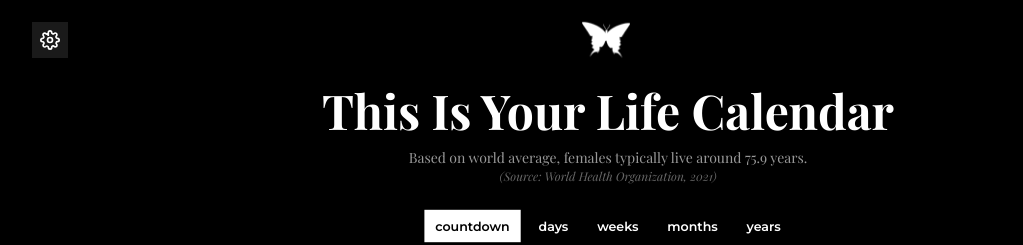
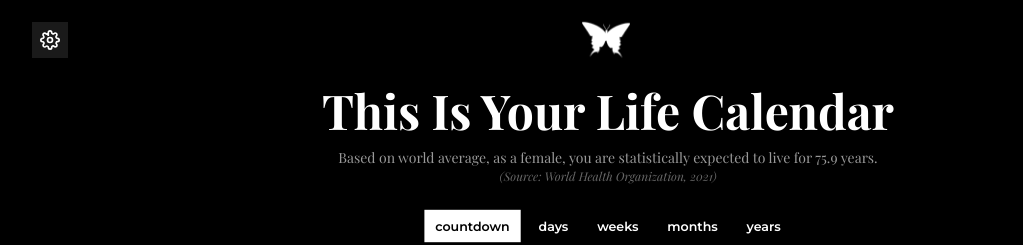
Before and after one commit to exoad/mori, a React (Vite) app: page /mori/rep in a window 1280 px wide. Shown: the top 245 px of the page, without its empty margins (32-1055 px from the left). Built offline with nearby package versions, Linux system fonts and the light colour scheme; a web font is replaced by a local one.

Commit message:
fix some minor grammar

```diff
--- a/src/pages/Rep.tsx
+++ b/src/pages/Rep.tsx
@@ -169,9 +169,9 @@ export default function Rep() {
                         <span className="text-xs md:text-sm">
                             {regionType === "world"
                                 ? (gender === "Male"
-                                    ? `Based on world average, males are statistically expected to live for ${mortalityStats.male} years.`
-                                    : `Based on world average, females typically live around ${mortalityStats.female} years.`)
-                                : `In ${country}, life expectancy is approximately ${lifeExpectancy} years.`}
+                                    ? `Based on world average, as a male, you are statistically expected to live for ${mortalityStats.male} years.`
+                                    : `Based on world average, as a female, you are statistically expected to live for ${mortalityStats.female} years.`)
+                                : `As a ${gender}, in ${country}, you are statistically expected to live for ${lifeExpectancy} years.`}
                         </span>
                         <span className="italic text-[10px] md:text-xs text-white/40">
                             (Source: World Health Organization, 2021)
```
